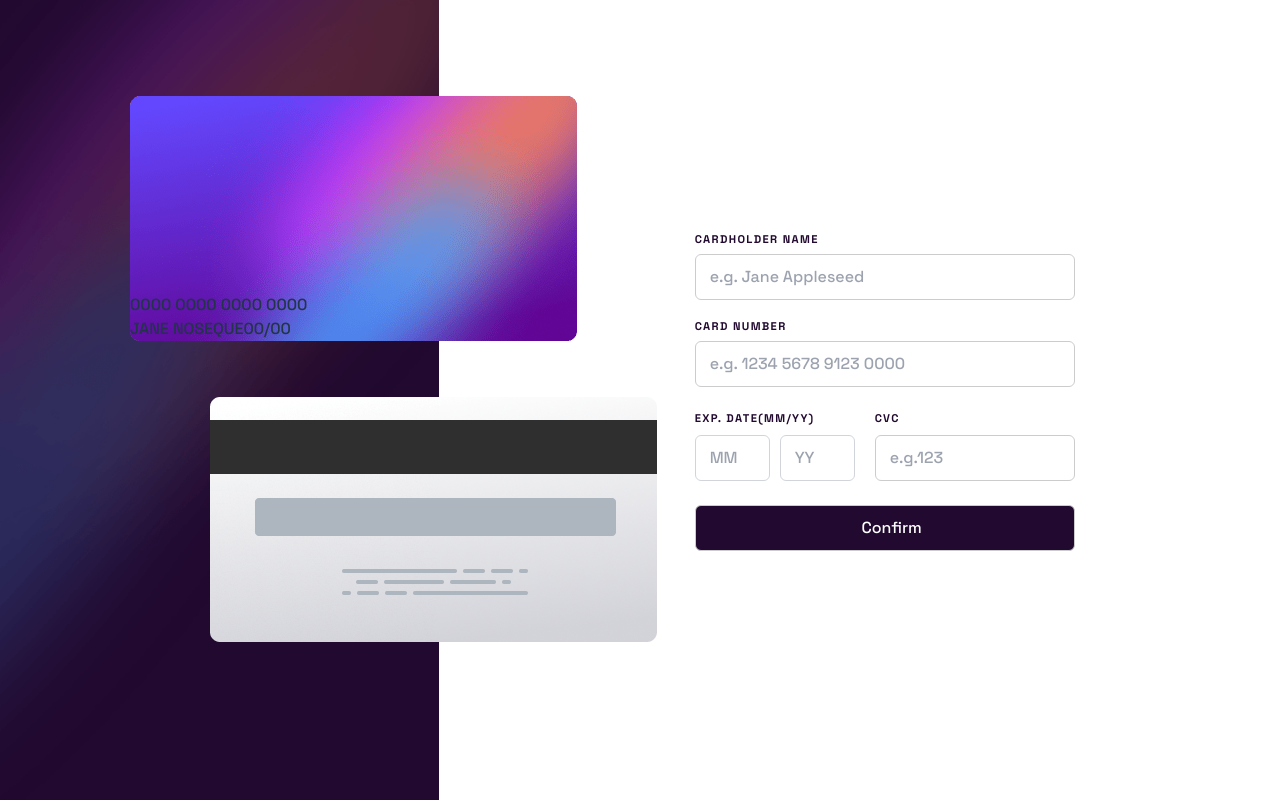
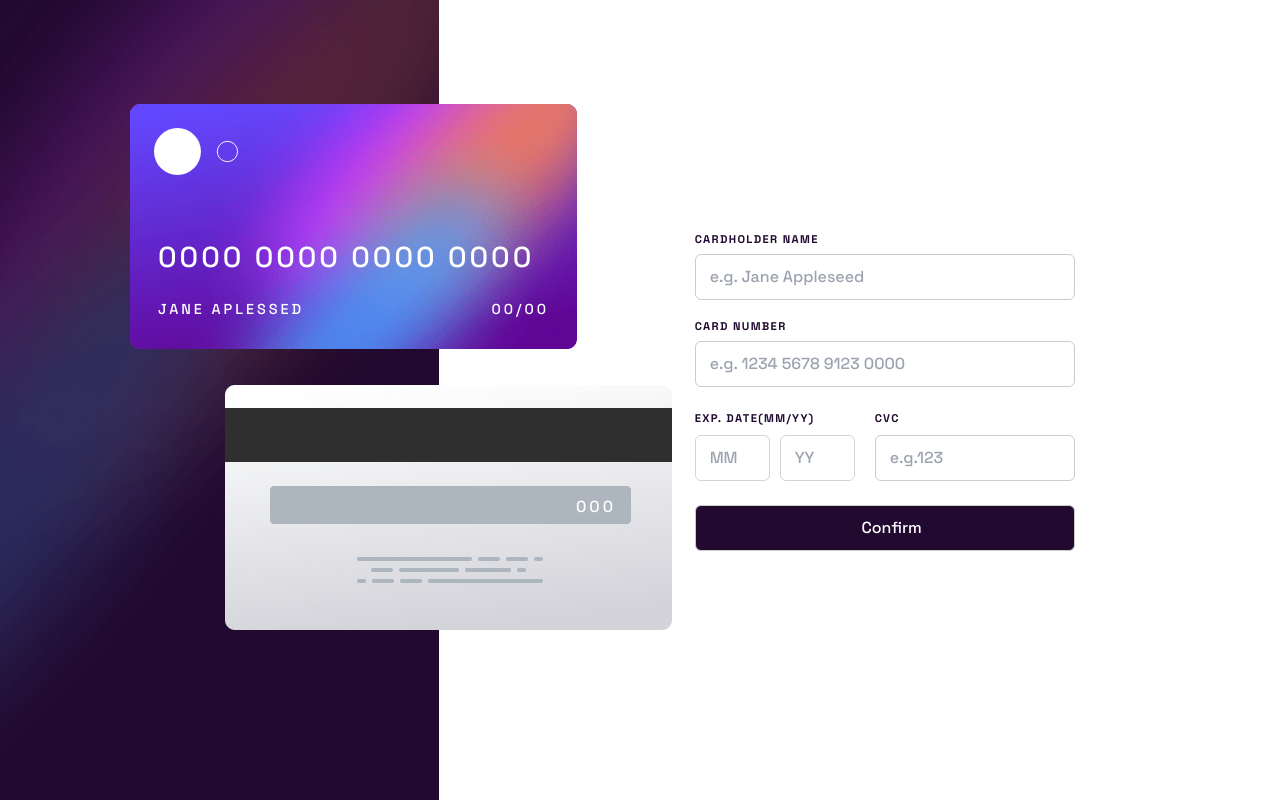
Before and after one commit to BashS117/interactive-card-form, a React (Vite) app: page / in a window 1280 px wide. Built offline with nearby package versions, Linux system fonts and the light colour scheme.

Commit message:
style interactive back and front cards

```diff
--- a/src/components/BgCards/index.jsx
+++ b/src/components/BgCards/index.jsx
@@ -4,13 +4,14 @@ import bgCardBack from '../../assets/bg-card-back.png'
 
 function BgCards()  {
   return (
-        <div className='absolute top-[12%] left-[130px] flex flex-col gap-14'>
+        <div className='absolute top-[13%] left-[130px] flex flex-col gap-9 tracking-[3px] text-white'>
             <figure className='relative'>
-                <img src={bgCardFront} alt="" />
-                <div className='absolute bottom-0'>
-                    <p>0000 0000 0000 0000</p>
-                    <div className='flex'>
-                        <p> JANE NOSEQUE</p>
+            <svg className='absolute top-6 left-6' width="84" height="47" fill="none" xmlns="http://www.w3.org/2000/svg"><ellipse cx="23.478" cy="23.5" rx="23.478" ry="23.5" fill="#fff"/><path d="M83.5 23.5c0 5.565-4.507 10.075-10.065 10.075-5.559 0-10.065-4.51-10.065-10.075 0-5.565 4.506-10.075 10.065-10.075 5.558 0 10.065 4.51 10.065 10.075Z" stroke="#fff"/></svg>
+                <img className='' src={bgCardFront} alt="" />
+                <div className=' absolute bottom-0  w-[100%] text-left p-7'>
+                    <p className='text-[1.8rem] mb-5'>0000 0000 0000 0000</p>
+                    <div className='flex justify-between text-[0.9rem]'>
+                        <p> JANE APLESSED</p>
                         <div className='flex'>
                             <p>00</p>/
                             <p>00</p>
@@ -18,8 +19,11 @@ function BgCards()  {
                     </div>
                 </div>
             </figure>
-            <figure className='pl-[80px]'>
-                <img src={bgCardBack} alt="" />
+
+
+            <figure className=' relative left-[95px]'>
+                <img className='' src={bgCardBack} alt="" />
+                <p className='absolute top-[110px] right-14'>000</p>
             </figure>
         </div>
 
```
Also changed, not shown: src/assets/card-logo.svg (added).
